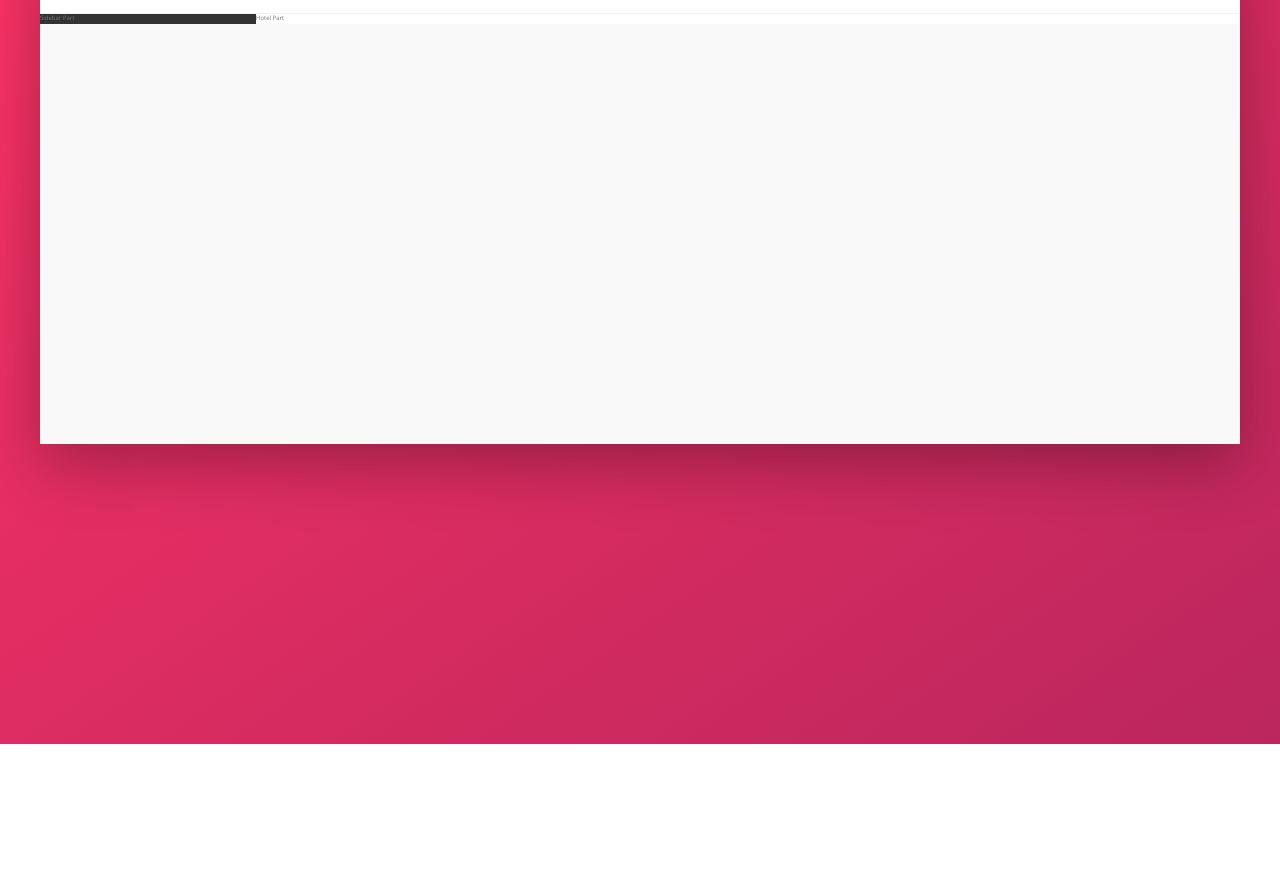
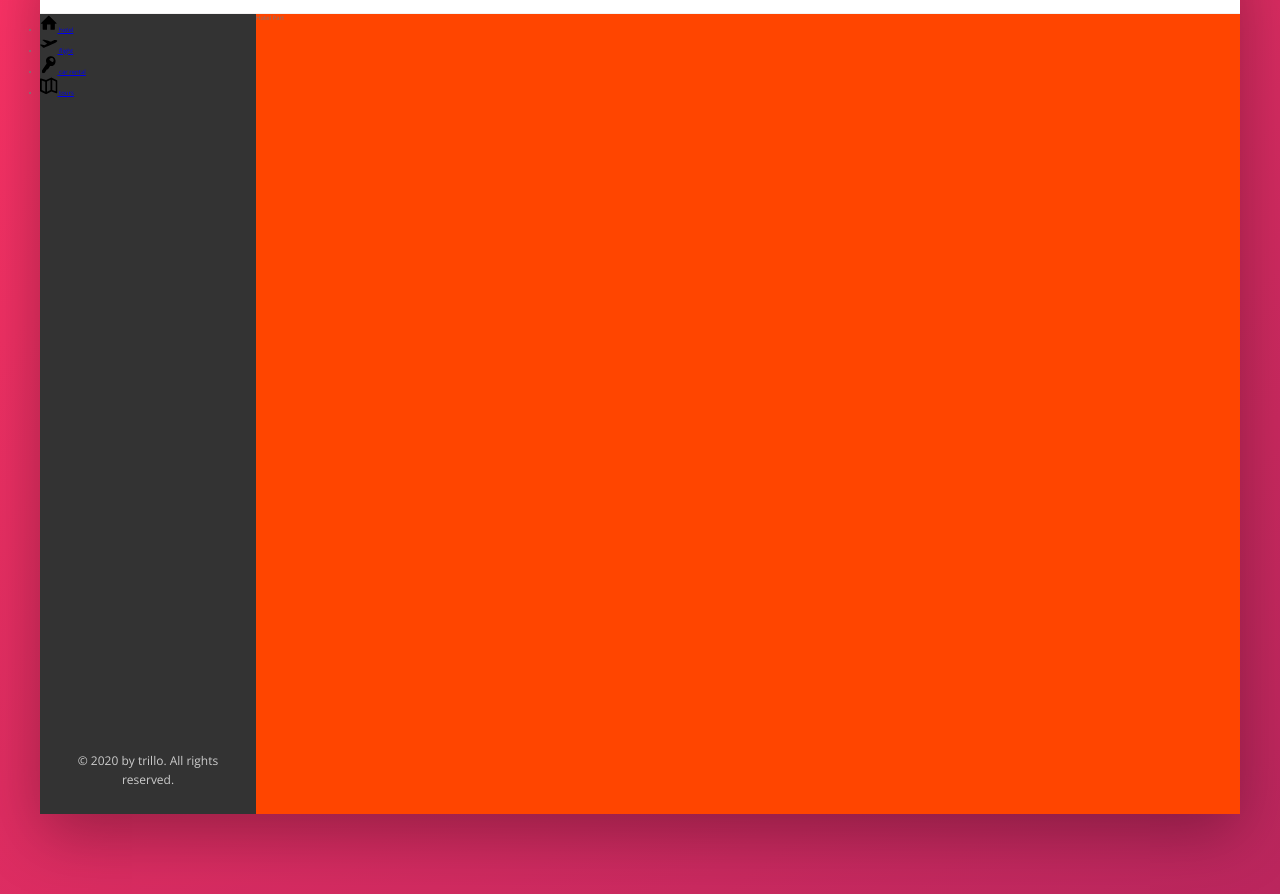
Before and after one commit to Tejas-Khairnar/css-trillo-project, a website: page index.html in a window 1280 px wide. Shown: the part 136-1030 px from the top of the page. Before the commit the page ends 880 px from the top, so only its background shows below. Drawn offline with nearby package versions, Linux system fonts and the light colour scheme.

Commit message:
Added side nav part 1 - svg, legal text

```diff
--- a/index.html
+++ b/index.html
@@ -55,9 +55,47 @@
           </div>
         </nav>
       </header>
+
       <div class="content">
         <nav class="sidebar">
-          Sidebar Part
+          <ul class="side-nav">
+            <li class="side-nav__item">
+              <a href="#" class="side-nav__link">
+                <svg class="side-nav__icon">
+                  <use xlink:href="img/sprite.svg#icon-home"></use>
+                </svg>
+                <span>hotel</span>
+              </a>
+            </li>
+            <li class="side-nav__item">
+              <a href="#" class="side-nav__link">
+                <svg class="side-nav__icon">
+                  <use xlink:href="img/sprite.svg#icon-aircraft-take-off"></use>
+                </svg>
+                <span>flight</span>
+              </a>
+            </li>
+            <li class="side-nav__item">
+              <a href="#" class="side-nav__link">
+                <svg class="side-nav__icon">
+                  <use xlink:href="img/sprite.svg#icon-key"></use>
+                </svg>
+                <span>car rental</span>
+              </a>
+            </li>
+            <li class="side-nav__item">
+              <a href="#" class="side-nav__link">
+                <svg class="side-nav__icon">
+                  <use xlink:href="img/sprite.svg#icon-map"></use>
+                </svg>
+                <span>tours</span>
+              </a>
+            </li>
+          </ul>
+
+          <div class="legal">
+            &copy; 2020 by trillo. All rights reserved.
+          </div>
         </nav>
         <main class="hotel-view">
           Hotel Part
--- a/sass/_components.scss
+++ b/sass/_components.scss
@@ -122,3 +122,26 @@
     font-size: 1.4rem;
   }
 }
+
+// side navigation
+.side-nav {
+  &__item {
+  }
+
+  &__link {
+  }
+
+  // style svg icon
+  &__icon {
+    height: 1.75rem;
+    width: 1.75rem;
+  }
+}
+
+// legal text
+.legal {
+  font-size: 1.2rem;
+  color: var(--color-grey-light-4);
+  text-align: center; // center span element
+  padding: 2.5rem;
+}
--- a/sass/_layout.scss
+++ b/sass/_layout.scss
@@ -26,9 +26,16 @@
 .sidebar {
   background-color: var(--color-grey-dark-1);
   flex: 0 0 18%; // no grow, no shrink, width
+
+  display: flex;
+  flex-direction: column; // main axis is now vertical (top-bottom)
+  justify-content: space-between;
 }
 
 .hotel-view {
   background-color: #fff;
   flex: 1; // grow to all available width
+
+  background-color: orangered;
+  height: 80rem;
 }
```
Also changed, not shown: css/style.css.
